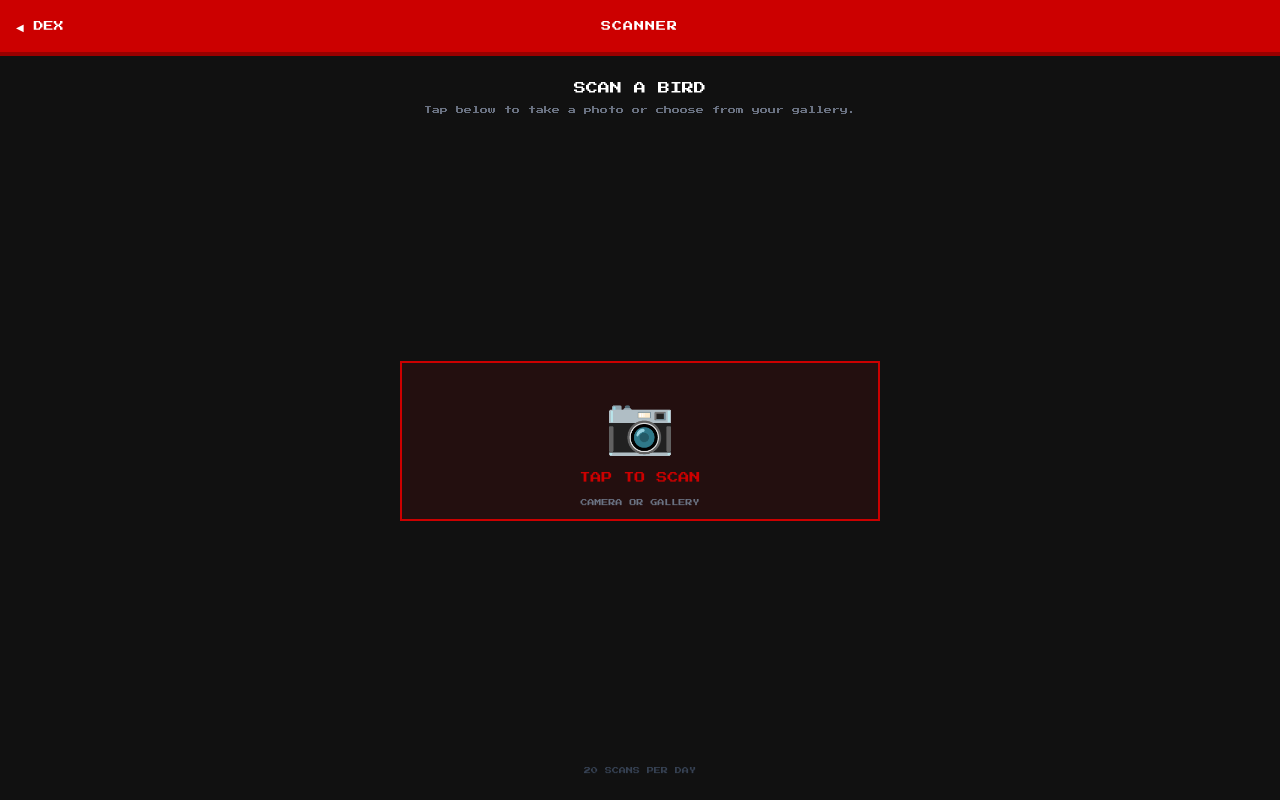
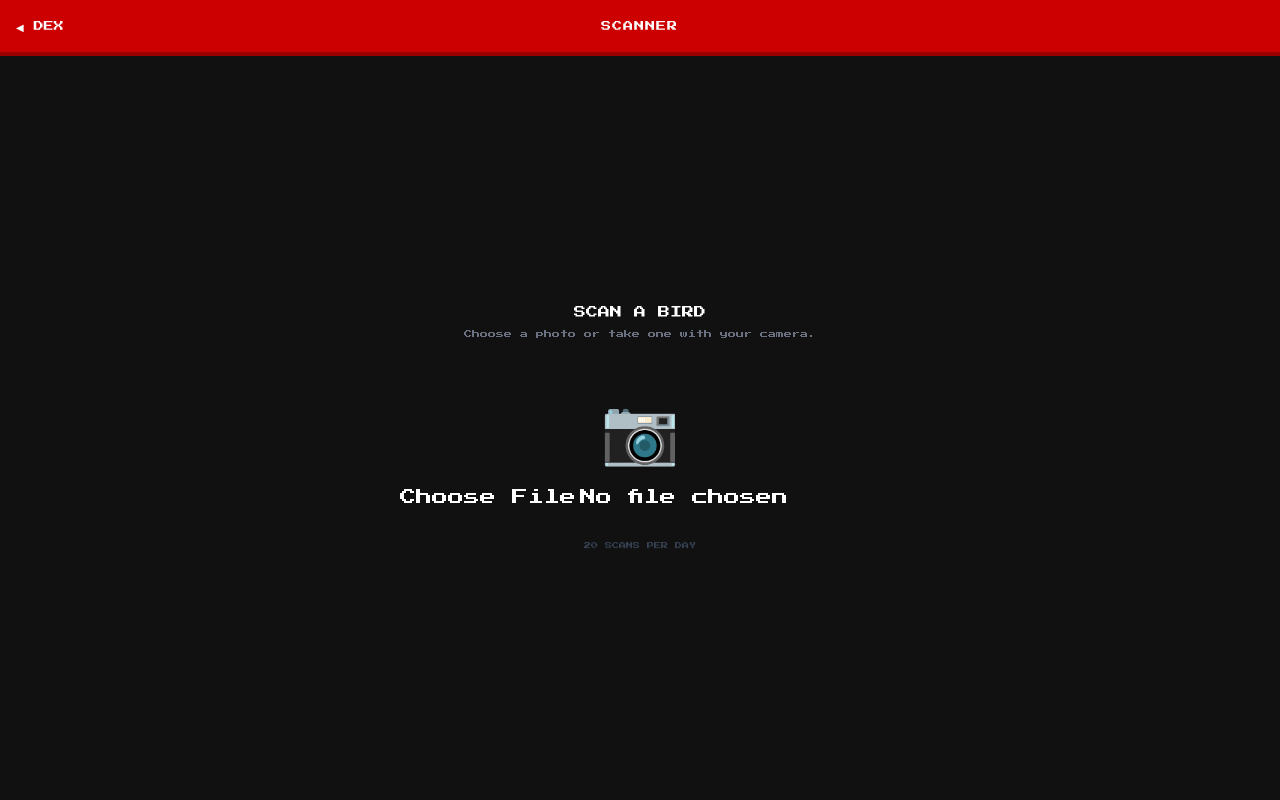
Before and after one commit to SamNelson44/bird-pokedex, a Next.js app: page /identify in a window 1280 px wide. Built offline with nearby package versions, Linux system fonts and the light colour scheme.

Commit message:
sdfsdfsf

```diff
--- a/app/identify/page.tsx
+++ b/app/identify/page.tsx
@@ -73,50 +73,28 @@ export default function IdentifyPage() {
 
         {/* ── IDLE ─────────────────────────────────────────────── */}
         {stage === "idle" && (
-          <div className="flex-1 flex flex-col justify-between">
-            <div className="text-center mb-6">
+          <div className="flex-1 flex flex-col justify-center gap-8">
+            <div className="text-center">
               <p className="font-pixel text-xs text-white mb-2">SCAN A BIRD</p>
               <p className="font-pixel text-[8px] text-gray-500 leading-relaxed">
-                Tap below to take a photo or choose from your gallery.
+                Choose a photo or take one with your camera.
               </p>
             </div>
 
-            {/*
-              No `capture` attribute — iOS opens its native action sheet
-              (Camera / Photo Library) which stays in-browser and doesn't
-              background Safari, preventing the page reload that wipes state.
-              The input overlays the button at full size so the user taps it directly.
-            */}
-            <div
-              className="relative border-2 border-pokedex-red bg-pokedex-red/10"
-              style={{ minHeight: 160 }}
-            >
-              <div className="absolute top-0 left-0 right-0 bottom-0 flex flex-col items-center justify-center gap-3 pointer-events-none">
-                <span style={{ fontSize: 56 }}>📷</span>
-                <span className="font-pixel text-[11px] text-pokedex-red">TAP TO SCAN</span>
-                <span className="font-pixel text-[7px] text-gray-500">CAMERA OR GALLERY</span>
-              </div>
+            {/* Plain visible file input — no tricks, maximum iOS compatibility */}
+            <div className="flex flex-col items-center gap-4">
+              <span style={{ fontSize: 64 }}>📷</span>
               <input
                 ref={inputRef}
                 type="file"
                 accept="image/*"
                 onChange={handleFileChange}
-                style={{
-                  position: "absolute",
-                  top: 0,
-                  left: 0,
-                  right: 0,
-                  bottom: 0,
-                  width: "100%",
-                  height: "100%",
-                  opacity: 0,
-                  cursor: "pointer",
-                  fontSize: "16px",
-                }}
+                style={{ fontSize: "16px", color: "white" }}
+                className="font-pixel text-white w-full"
               />
             </div>
 
-            <p className="font-pixel text-[7px] text-gray-700 text-center mt-6">
+            <p className="font-pixel text-[7px] text-gray-700 text-center">
               20 SCANS PER DAY
             </p>
           </div>
--- a/proxy.ts
+++ b/proxy.ts
@@ -1,5 +1,5 @@
 export { auth as proxy } from "@/lib/auth";
 
 export const config = {
-  matcher: ["/pokedex/:path*", "/identify", "/species/:path*"],
+  matcher: ["/pokedex/:path*", "/species/:path*"],
 };
```
